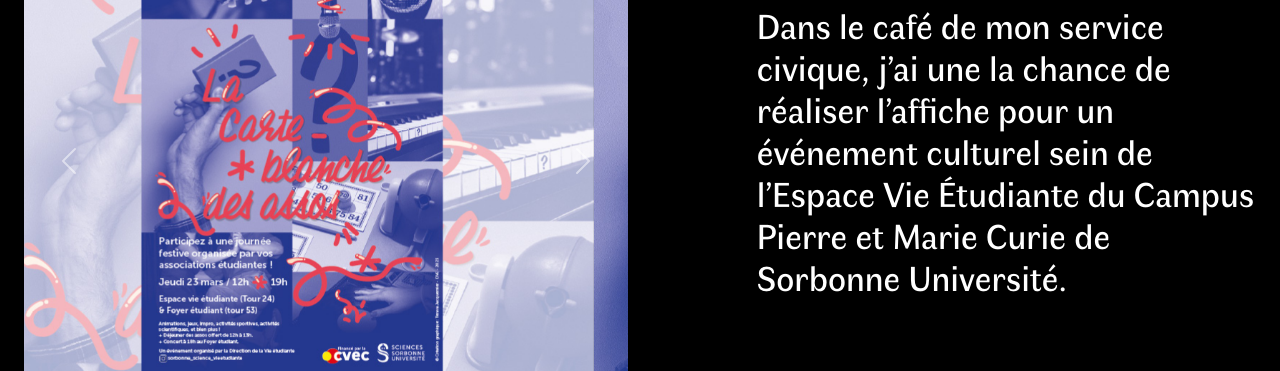
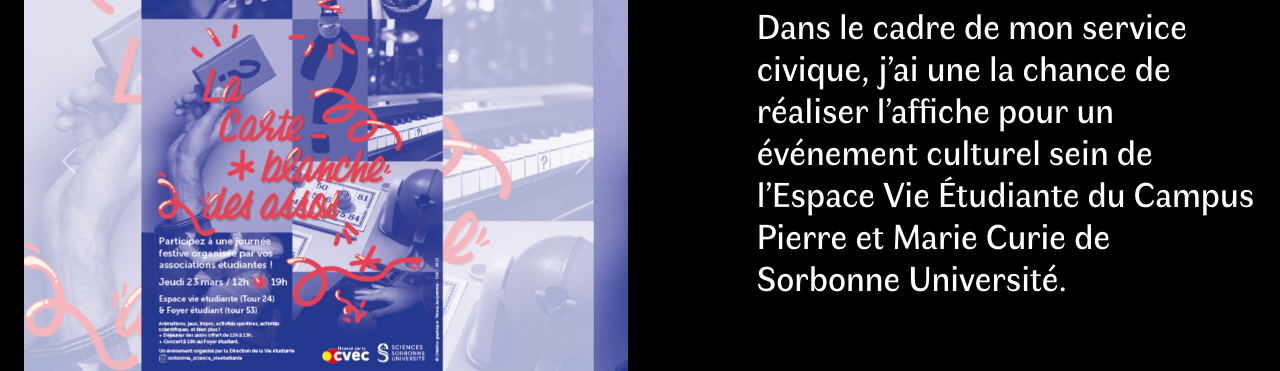
Before and after one commit to pidgey56/terava.fr, a website: page website/index.html in a window 1280 px wide. Shown: the part 278-649 px from the top of the page. Drawn offline with nearby package versions, Linux system fonts and the light colour scheme.

Commit message:
correction d'une faute de Tera (pas de moi)

```diff
--- a/website/index.html
+++ b/website/index.html
@@ -326,7 +326,7 @@
 
                         </h3>
                         <h4 class="ftr texte-section">
-                            Dans le café de mon service civique, j’ai une la chance de réaliser l’affiche pour un
+                            Dans le cadre de mon service civique, j’ai une la chance de réaliser l’affiche pour un
                             événement culturel sein de l’Espace Vie Étudiante du Campus Pierre et Marie Curie de
                             Sorbonne Université.
                         </h4>
```
